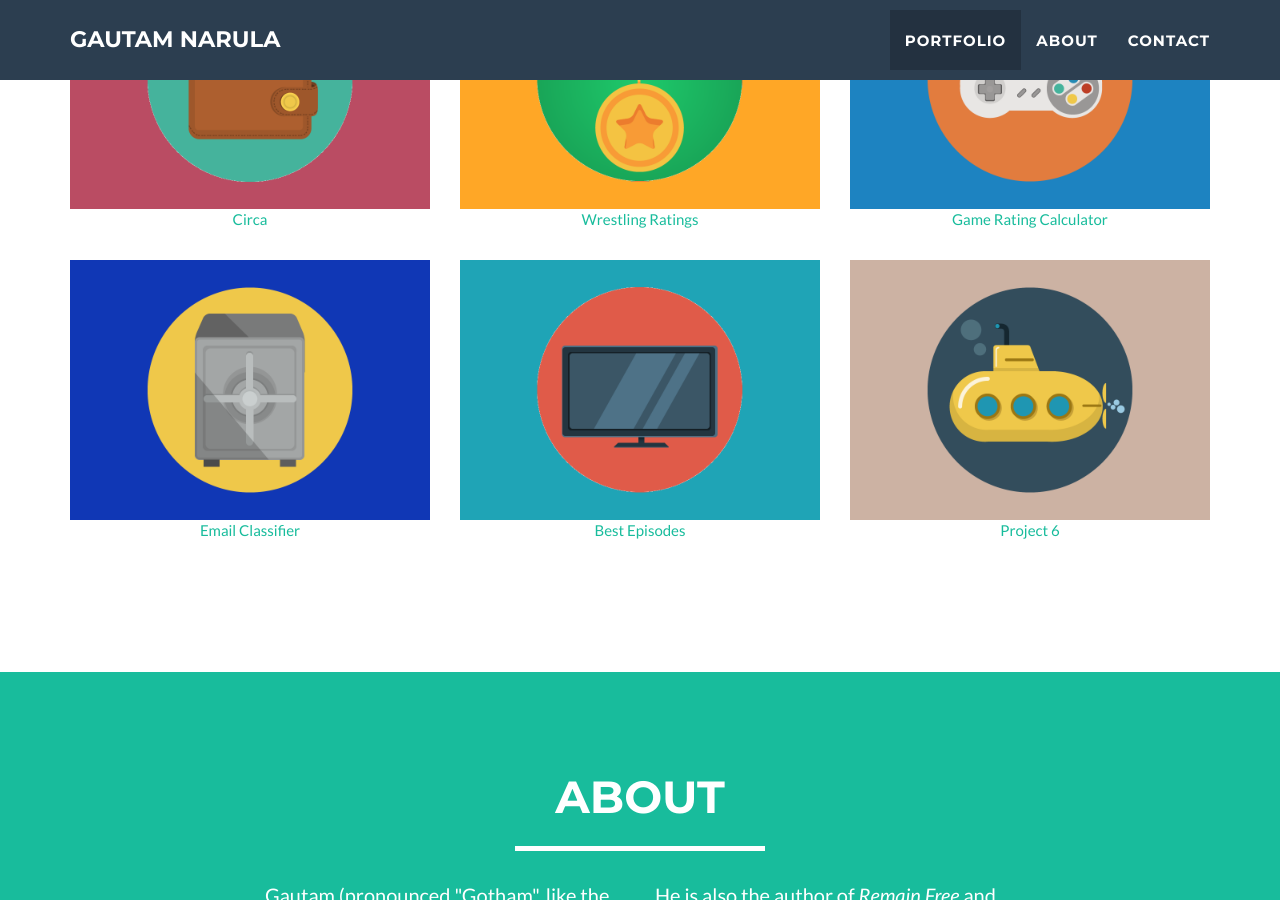
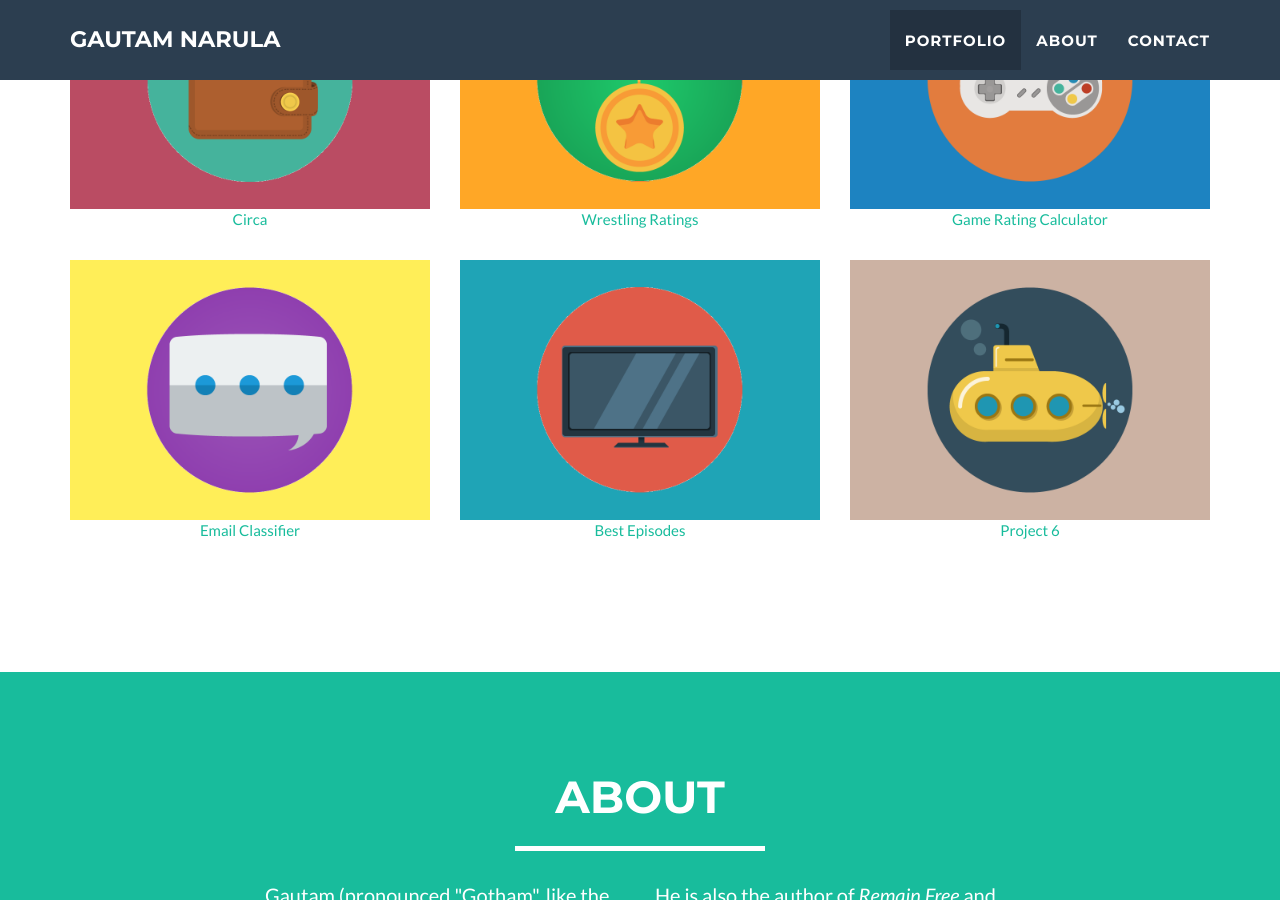
Before and after one commit to gnarizzy/gnarizzy.github.io, a Jekyll site: the page built from index.html, in a window 1280 px wide and 900 px high, scrolled down 1036 px. Built offline with Jekyll 4.4.1, drawn with Linux system fonts in a browser that asks for light colours.

Commit message:
Update icon

```diff
--- a/_posts/2017-04-02-email-classifier.markdown
+++ b/_posts/2017-04-02-email-classifier.markdown
@@ -2,7 +2,7 @@
 layout: default
 modal-id: 5
 date: 2017-04-02
-img: safe.png
+img: speech-bubble2.png
 alt: image-alt
 project-date: April 2013
 technologies: Java, Matlab, Octave, Logisitic regression
```
